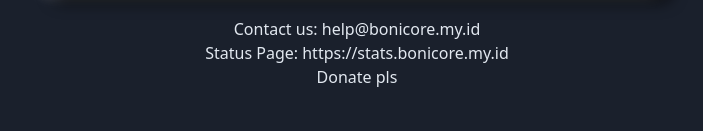
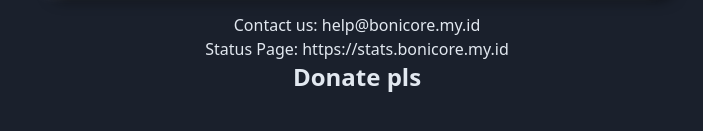
Before and after one commit to Webdev1121/addbonicore, a plain HTML site: page index.html in a window 1280 px wide. Shown: the part 451-582 px from the top of the page, without its empty margins (283-986 px from the left). Drawn offline with nearby package versions, Linux system fonts and the light colour scheme.

Commit message:
Update index.html

```diff
--- a/index.html
+++ b/index.html
@@ -69,7 +69,7 @@
         <div class="footer-links mt-6">
             <p>Contact us: <a href="mailto:help@bonicore.my.id">help@bonicore.my.id</a></p>
             <p>Status Page: <a href="https://stats.bonicore.my.id/" target="_blank">https://stats.bonicore.my.id</a></p>
-            <p><a href="https://donate.bonicore.my.id/" target="_blank">Donate pls</a></p>
+            <p class="text-2xl font-extrabold"><a href="https://donate.bonicore.my.id/" target="_blank">Donate pls</a></p>
         </div>
     </div>
 </body>
```
